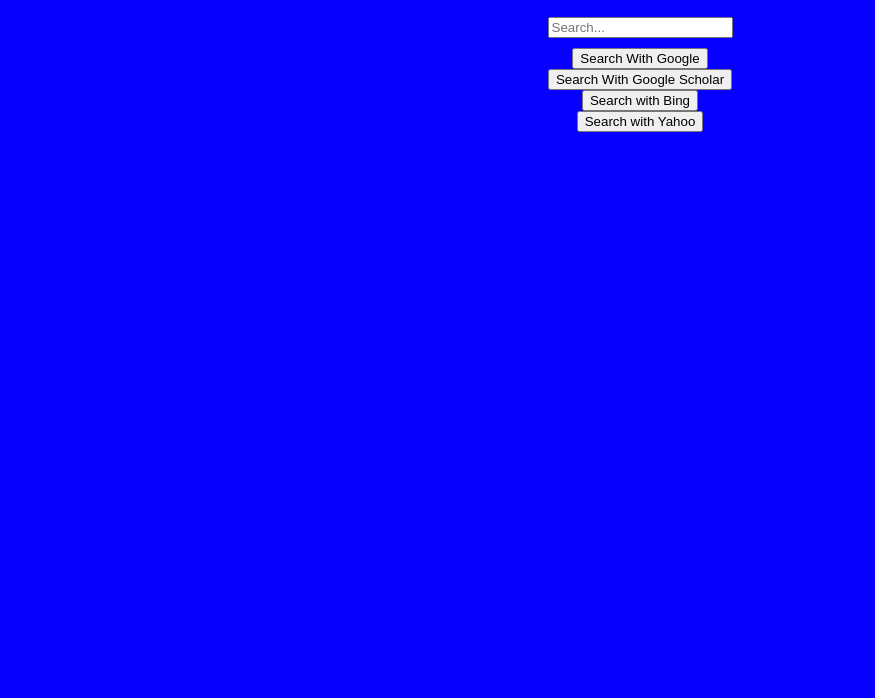
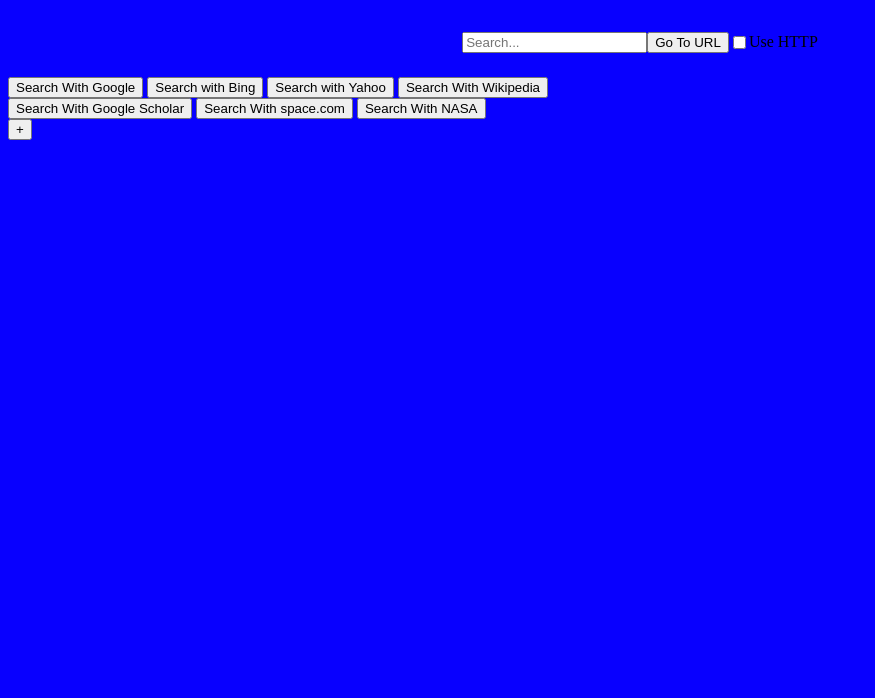
Before and after one commit to BoxyPlayz/BoxBrowser-Home, a plain HTML site: page index.html in a window 1280 px wide. Shown: the part 102-800 px from the top of the page, without its empty margins (0-875 px from the left). Drawn offline with Linux system fonts and the light colour scheme.

Commit message:
More Engines + Shortcuts Beta

```diff
--- a/index.html
+++ b/index.html
@@ -12,17 +12,25 @@
 
   <div class="bar">
     <input type="text" id="searchInput" placeholder="Search...">
+    <button onclick="goToURL()">Go To URL</button>
+    <input title="Use HTTP" type="checkbox" name="Use HTTP" id="usehttp">
+    <p>Use HTTP</p>
   </div>
 
   <div class="search-button">
+    <!-- Search Buttons -->
     <button onclick="searchGoogle()">Search With Google</button>
-    <button onclick="searchScholar()">Search With Google Scholar</button>
     <button onclick="searchBing()">Search with Bing</button>
     <button onclick="searchYahoo()">Search with Yahoo</button>
-    <!-- Add more search engine buttons as needed -->
+    <button onclick="searchWiki()">Search With Wikipedia</button><br>
+    <button onclick="searchScholar()">Search With Google Scholar</button>
+    <button onclick="searchSpace()">Search With space.com</button>
+    <button onclick="searchNASA()">Search With NASA</button>
   </div>
 
-
+<div id="shortcuts">
+  <button onclick="newShortcut()" type="button">+</button>
+</div>
   <script src="script.js"></script>
 </body>
 </html>
--- a/script.js
+++ b/script.js
@@ -1,17 +1,16 @@
-const searchInput = document.getElementById('searchInput');
+    const searchInput = document.getElementById('searchInput');
     const searchMenu = document.getElementById('searchMenu');
+    const useHTTP = document.getElementById('usehttp');
+    const shortcuts = document.getElementById('shortcuts');
+
+    var ShortcutsList = [];
+
 
     searchInput.addEventListener('contextmenu', function(event) {
       event.preventDefault();
       searchMenu.style.display = 'flex';
       searchMenu.style.left = event.pageX + 'px';
       searchMenu.style.top = event.pageY + 'px';
-    });
-
-    document.addEventListener('click', function(event) {
-      if (event.target !== searchInput) {
-        searchMenu.style.display = 'none';
-      }
     });
 
     function searchGoogle() {
@@ -21,7 +20,7 @@ const searchInput = document.getElementById('searchInput');
 
     function searchScholar() {
        const query = searchInput.value;
-       window.open('scholar.google.com/scholar?q=' + encodeURIComponent(query) + '&bntG=', '_blank';
+       window.open('https://scholar.google.com/scholar?q=' + encodeURIComponent(query) + '&bntG=', '_blank');
     }
 
     function searchBing() {
@@ -34,9 +33,58 @@ const searchInput = document.getElementById('searchInput');
       window.open('https://search.yahoo.com/search?p=' + encodeURIComponent(query), '_blank');
     }
 
+    function searchNASA() {
+      const query = searchInput.value;
+      window.open('https://nasa.gov/?search=' + encodeURIComponent(query), '_blank');
+    }
+
+    function searchWiki() {
+      const query = searchInput.value;
+      window.open('https://en.wikipedia.org/w/index.php?search=' + encodeURIComponent(query), '_blank');
+    }
+
+    function searchSpace() {
+      const query = searchInput.value;
+      window.open('https://www.space.com/search?searchTerm=' + encodeURIComponent(query), '_blank');
+    }
+
+    function goToURL() {
+      const query = searchInput.value;
+      if (useHTTP.checked) {
+        window.open("http://" + query, '_blank');
+      } else {
+        window.open("https://" + query, '_blank');
+      }
+    }
+
     searchInput.addEventListener('keypress', function(event) {
   if (event.key === 'Enter') {
     const query = searchInput.value;
     window.open('https://www.google.com/search?q=' + encodeURIComponent(query), '_blank');
-  }
-});
+  }});
+
+function newShortcut() {
+  let name = prompt("Shortcut Name")
+  let url = prompt("Shortcut URL")
+  const newShortcutButton = document.createElement('button');
+  const a = document.createElement('a');
+  a.href = url;
+  a.target = "_blank";
+  a.rel = "noopener noreferrer";
+  newShortcutButton.textContent = name;
+  a.appendChild(newShortcutButton);
+  shortcuts.appendChild(a);
+  //updateShortcuts()
+}
+
+/*if (localStorage.getItem("shortcuts") == null) {
+localStorage.setItem("shortcuts", {});
+}
+function updateShortcuts() {
+  var numberOfChildren = shortcuts.getElementsByTagName('*').length;
+  ShortcutsList = [];
+  for (var i = 0; i < numberOfChildren; i++) {
+    const thing = document.getElementById("short"+i);
+  };
+print(ShortcutsList)
+}*/
--- a/style.css
+++ b/style.css
@@ -11,8 +11,6 @@ body{
 
 .search-button {
   padding: 300%, 200%;
-  display: flex;
-  flex-direction: column;
   align-items: center;
 }
 
```
